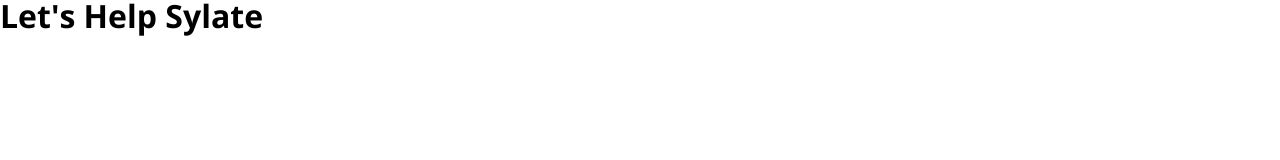
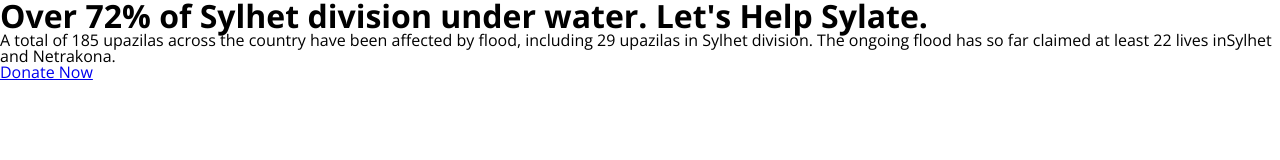
Before and after one commit to RayhanalKavey/donate-sylhet-project, a plain HTML site: page index.html in a window 1280 px wide. Drawn offline with nearby package versions, Linux system fonts and the light colour scheme.

Commit message:
add header section text content and find all necessary colors.

```diff
--- a/index.html
+++ b/index.html
@@ -14,6 +14,12 @@
     />
   </head>
   <body>
-    <h1>Let's Help Sylate</h1>
+    <h1>Over 72% of Sylhet division under water. Let's Help Sylate.</h1>
+    <p>
+      A total of 185 upazilas across the country have been affected by flood,
+      including 29 upazilas in Sylhet division. The ongoing flood has so far
+      claimed at least 22 lives inSylhet and Netrakona.
+    </p>
+    <a href="#">Donate Now</a>
   </body>
 </html>
```
Also changed, not shown: style.css (+12 -0 lines).
